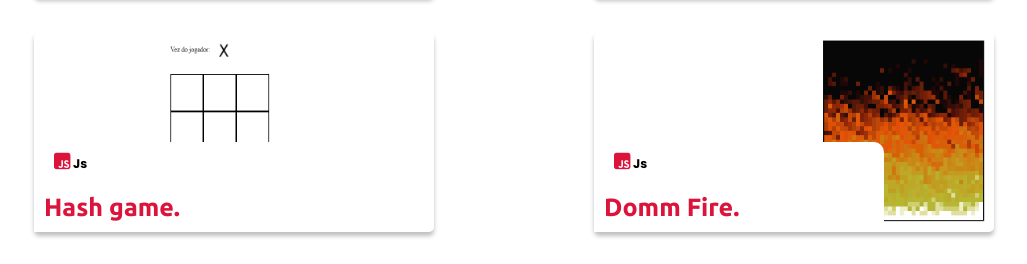
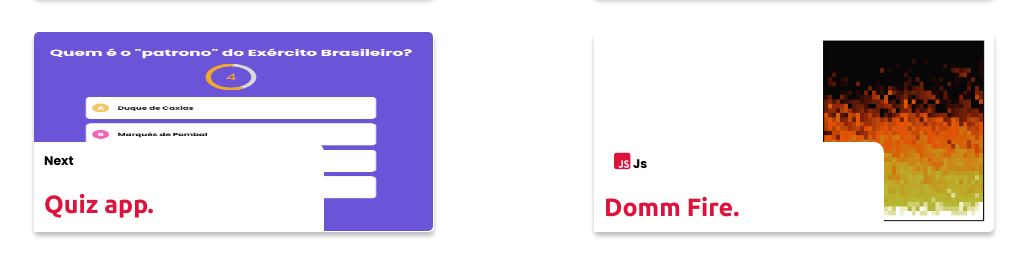
Before and after one commit to davi-souza2001/CV, a plain HTML site: page index.html in a window 1280 px wide. Shown: the part 3710-3974 px from the top of the page, without its empty margins (86-1113 px from the left). Drawn offline with nearby package versions, Linux system fonts and the light colour scheme.

Commit message:
update projects

```diff
--- a/index.html
+++ b/index.html
@@ -235,7 +235,7 @@
                 <div class="project" onclick="open_link_fr()"><div class="info"><div class="info-type"><i class="fab fa-react"></i> React</div><div class="info-data">Form React. </div></div><img src="images/Form-react.png" alt=""></div>
                 <div class="project" onclick="open_link_bn()"><div class="info"><div class="info-type"><i class="fab fa-node"></i> Node</div><div class="info-data">Bot discord node. </div></div><img src="images/bot-discord.png" alt=""></div>
                 <div class="project" onclick="open_link_gn()"><div class="info"><div class="info-type"><i class="fab fa-js-square"></i> Js</div><div class="info-data">Game gnat. </div></div><img src="images/Game-gnat.png" alt=""></div>
-                <div class="project" onclick="open_link_hg()"><div class="info"><div class="info-type"><i class="fab fa-js-square"></i> Js</div><div class="info-data">Hash game. </div></div><img src="images/Hash-game.png" alt=""></div>
+                <div class="project" onclick="open_link_qz()"><div class="info"><div class="info-type">Next</div><div class="info-data">Quiz app. </div></div><img src="images/quizApp.png" alt=""></div>
                 <div class="project" onclick="open_link_fd()"><div class="info"><div class="info-type"><i class="fab fa-js-square"></i> Js</div><div class="info-data">Domm Fire. </div></div><img src="images/Doom Fire.png" alt=""></div>
                 <div class="project" onclick="open_link_mon()"><div class="info"><div class="info-type"><i class="fab fa-js-square"></i> Js</div><div class="info-data">Budget app. </div></div><img src="images/Money.png" alt=""></div>
                 <div class="project" onclick="open_link_in()"><div class="info"><div class="info-type"><i class="fab fa-html5"></i> Web</div><div class="info-data">Instagram page. </div></div><img src="images/Instagram.png" alt=""></div>
--- a/port.js
+++ b/port.js
@@ -20,8 +20,8 @@ function open_link_ne(){
 function open_link_gn(){
     window.open('https://davi-souza2001.github.io/game-gnat/');
 };
-function open_link_hg(){
-    window.open('https://davi-souza2001.github.io/hash-game/');
+function open_link_qz(){
+    window.open('https://github.com/davi-souza2001/quizApp');
 };
 function open_link_in(){
     window.open('https://davi-souza2001.github.io/Copy-of-Instagram/');
```
Also changed, not shown: images/Hash-game.png (deleted), images/montyHall.png (added), images/quizApp.png (added).
